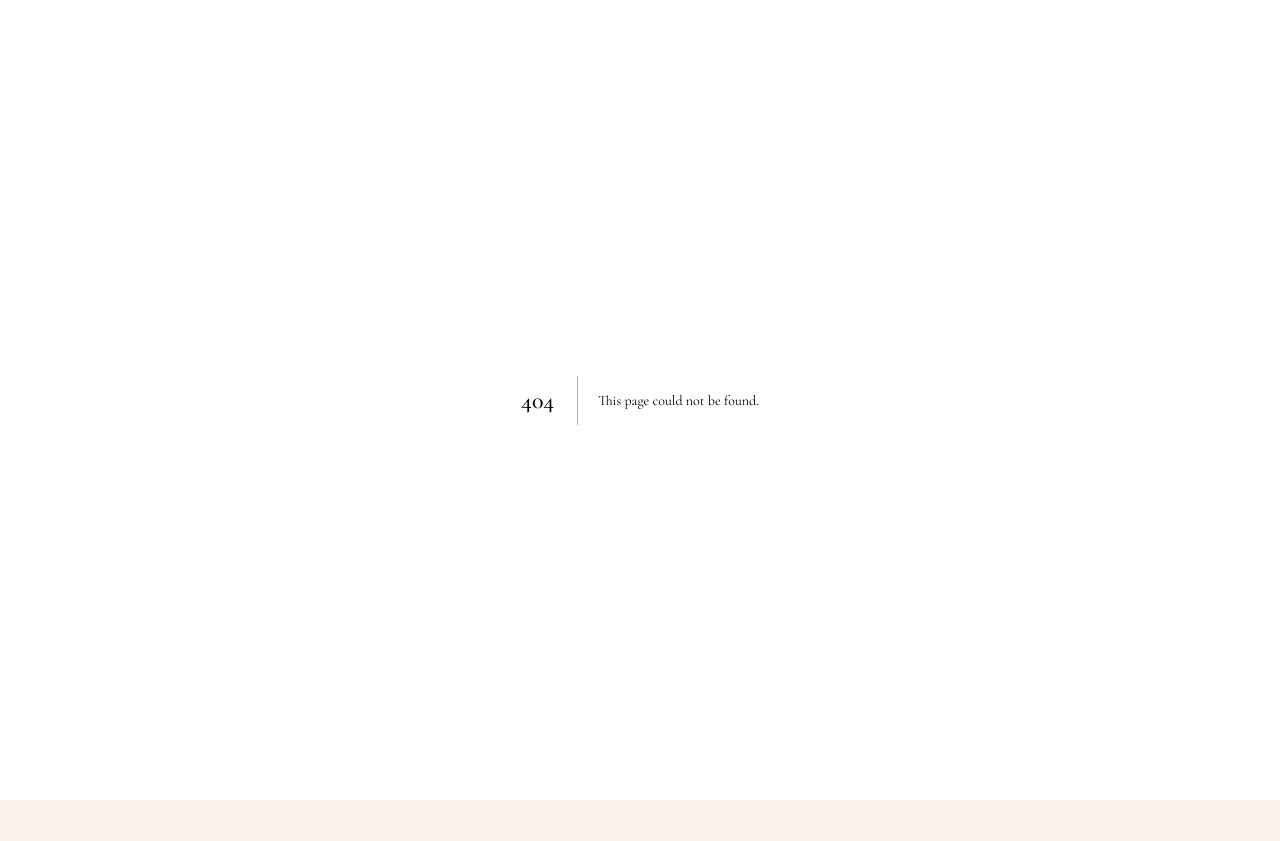
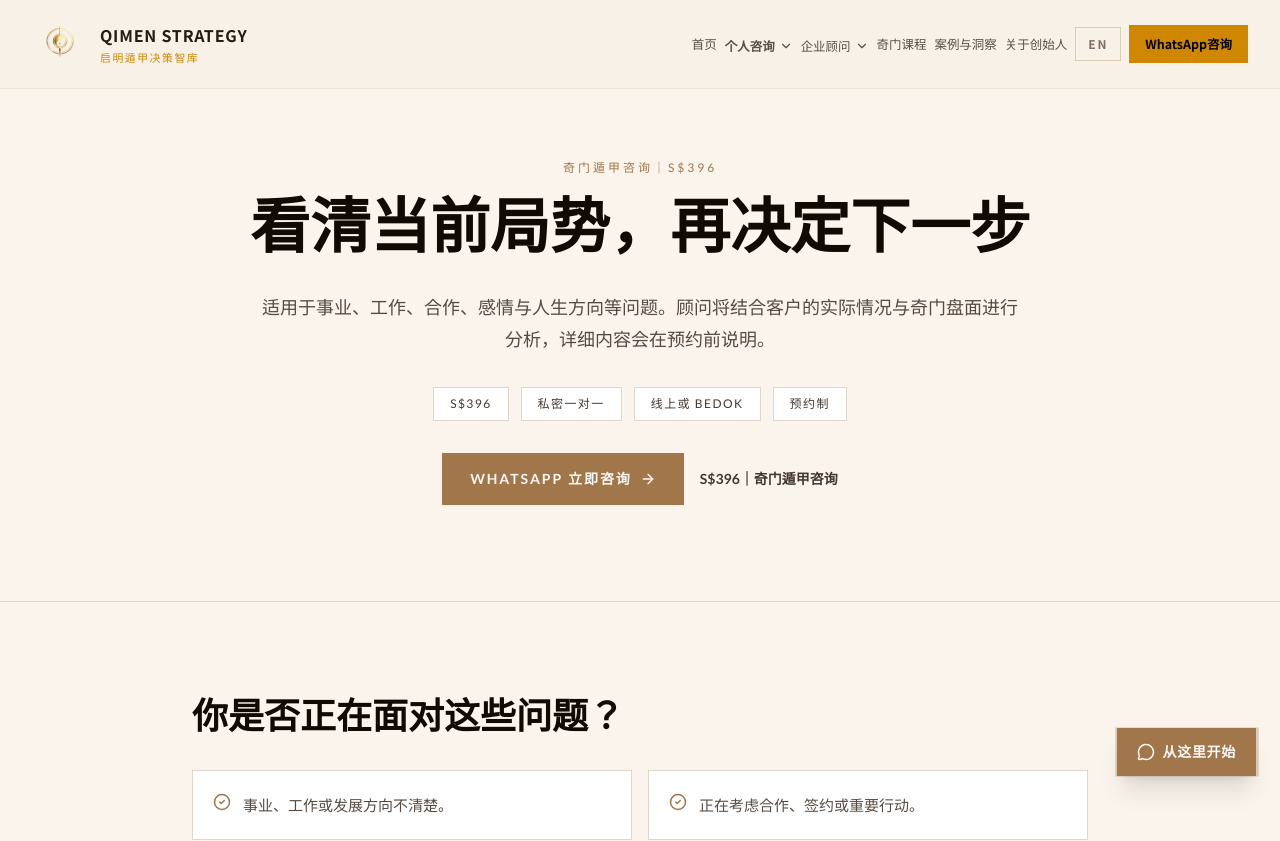
Before and after one commit to BODHIWONG/qmfeng-website, a Next.js app: page /zh/decision in a window 1280 px wide. Before the commit this address had no page. Shown: the top 841 px of the page. Before the commit the page ends 800 px from the top, so only its background shows below. Built offline with nearby package versions, Linux system fonts and the light colour scheme.

Commit message:
Add Chinese Qi Men consultation route

```diff
--- /dev/null
+++ b/app/zh/decision/page.tsx
@@ -0,0 +1,19 @@
+import type { Metadata } from "next";
+import DecisionPage from "@/app/decision/page";
+import { FixedLanguageProvider } from "@/contexts/language-context";
+
+export const metadata: Metadata = {
+  title: "新加坡奇门遁甲咨询｜S$396",
+  description: "S$396奇门遁甲咨询，适用于事业、工作、合作、感情与人生方向等问题。",
+  alternates: {
+    canonical: "https://www.qmfeng.com/zh/decision",
+    languages: {
+      "en-SG": "https://www.qmfeng.com/en/decision",
+      "zh-SG": "https://www.qmfeng.com/zh/decision",
+    },
+  },
+};
+
+export default function ChineseDecisionPage() {
+  return <FixedLanguageProvider lang="zh"><DecisionPage /></FixedLanguageProvider>;
+}
```
